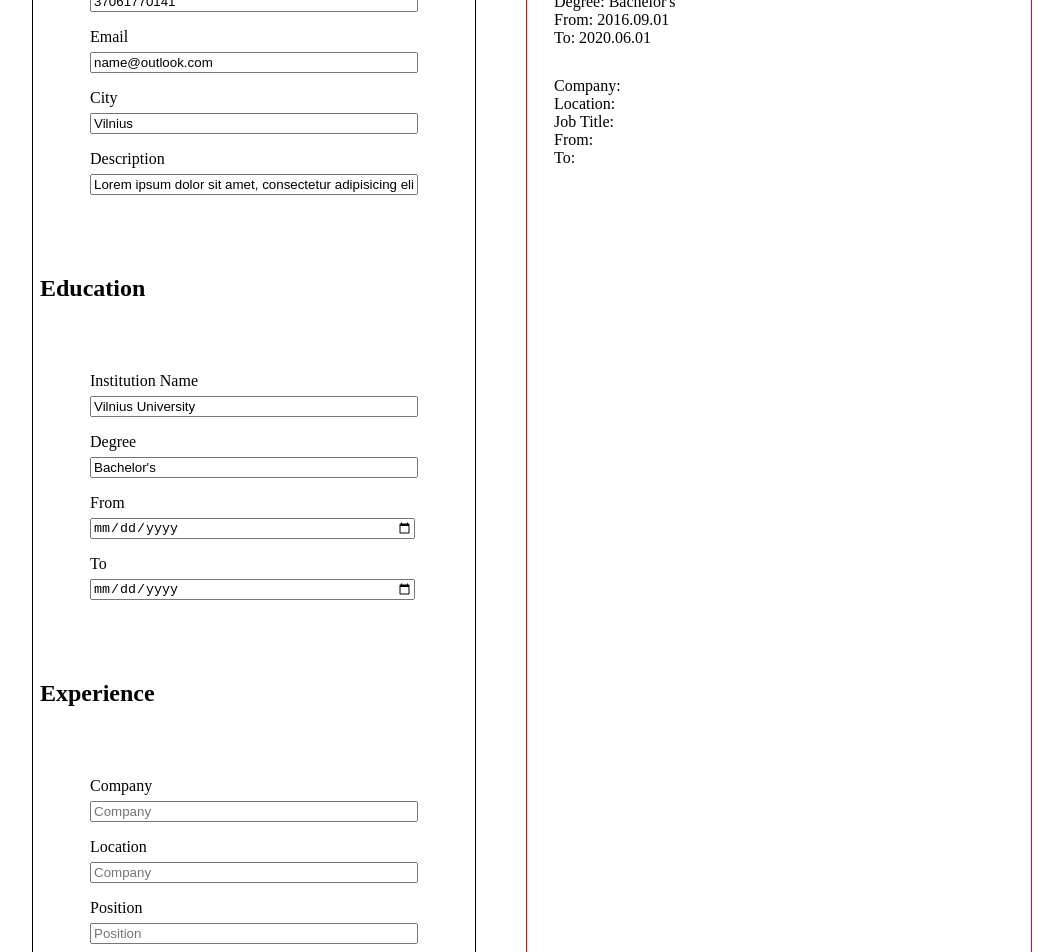
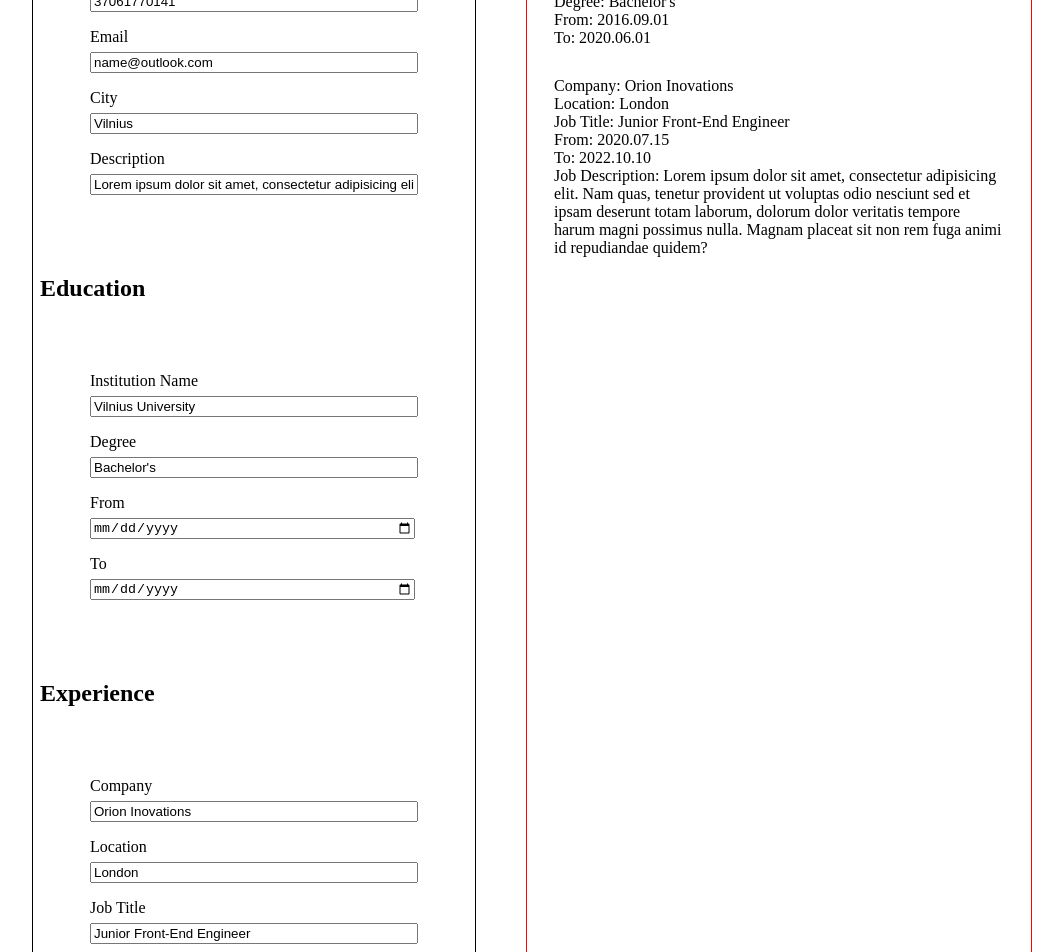
Before and after one commit to its-nikole/cv-project-react, a React (Create React App) app: page / in a window 1280 px wide. Shown: the part 360-1312 px from the top of the page, without its empty margins (108-1171 px from the left). Built offline with nearby package versions, Linux system fonts and the light colour scheme.

Commit message:
experience props -done

```diff
--- a/src/App.js
+++ b/src/App.js
@@ -53,7 +53,14 @@ export function App() {
             courseStartInput={fullInfo.courseStart}
             courseEndInput={fullInfo.courseEnd}
           />
-          <Experience />
+          <Experience
+            companyInput={fullInfo.company}
+            companyLocationInput={fullInfo.location}
+            jobTitleInput={fullInfo.jobTitle}
+            jobStartInput={fullInfo.jobStart}
+            jobEndInput={fullInfo.jobEnd}
+            jobDescriptionInput={fullInfo.jobDescription}
+          />
         </div>
         <div className="preview-wrapper">
           <PersonalInfoPreview
@@ -68,6 +75,12 @@ export function App() {
             myDegree={fullInfo.degree}
             myCourseStart={fullInfo.courseStart}
             myCourseEnd={fullInfo.courseEnd}
+            myCompany={fullInfo.company}
+            myCompanyLocation={fullInfo.location}
+            myJobTitle={fullInfo.jobTitle}
+            myJobStart={fullInfo.jobStart}
+            myJobEnd={fullInfo.jobEnd}
+            myJobDescription={fullInfo.jobDescription}
           />
         </div>
       </div>
--- a/src/components/Forms/Experience.jsx
+++ b/src/components/Forms/Experience.jsx
@@ -1,28 +1,64 @@
 import React from "react";
 
-export function Experience() {
+export function Experience(props) {
   return (
     <section className="experience">
       <h2>Experience</h2>
       <form className="experience-form">
         <label>Company</label>
-                <input type="text" name="company" placeholder="Company" className="input"/>
+        <input
+          type="text"
+          placeholder="Company"
+          className="input"
+          name="company"
+          value={props.companyInput}
+        />
 
         <label>Location</label>
-                <input type="text" name="location" placeholder="Company" className="input"/>
+        <input
+          type="text"
+          placeholder="Company"
+          className="input"
+          name="location"
+          value={props.companyLocationInput}
+        />
 
-                <label>Position</label>
-                <input type="text" name="position" placeholder="Position" className="input"/>
+        <label>Job Title</label>
+        <input
+          type="text"
+          placeholder="Job Title"
+          className="input"
+          name="jobTitle"
+          value={props.jobTitleInput}
+        />
 
         <label>From</label>
-                <input type="date" name="dateFrom" placeholder="From" className="input"/>
+        <input
+          type="date"
+          placeholder="From"
+          className="input"
+          name="dateFrom"
+          value={props.jobStartInput}
+        />
 
         <label>To</label>
-                <input type="date" name="dateTo" placeholder="To" className="input"/>
+        <input
+            type="date"
+            placeholder="To"
+            className="input"
+            name="dateTo"
+            value={props.jobEndInput}
+        />
 
         <label>Job Description</label>
-                <input type="text" name="jobDescription" placeholder="Job Description" className="input"/>
+        <input
+          type="text"
+          placeholder="Job Description"
+          className="input"
+          name="jobDescription"
+          value={props.jobDescriptionInput}
+        />
       </form>
     </section>
-    )
+  );
 }
--- a/src/components/Preview/CandidateInfoPrew.jsx
+++ b/src/components/Preview/CandidateInfoPrew.jsx
@@ -20,6 +20,7 @@ export function CandidateInfoPreview(props) {
             <div>Job Title: {props.myJobTitle}</div>
             <div>From: {props.myJobStart}</div>
             <div>To: {props.myJobEnd}</div>
+            <div>Job Description: {props.myJobDescription}</div>
         </div>
     </div>
     )
```
Lines whose indentation alone changed are shown as unchanged.
